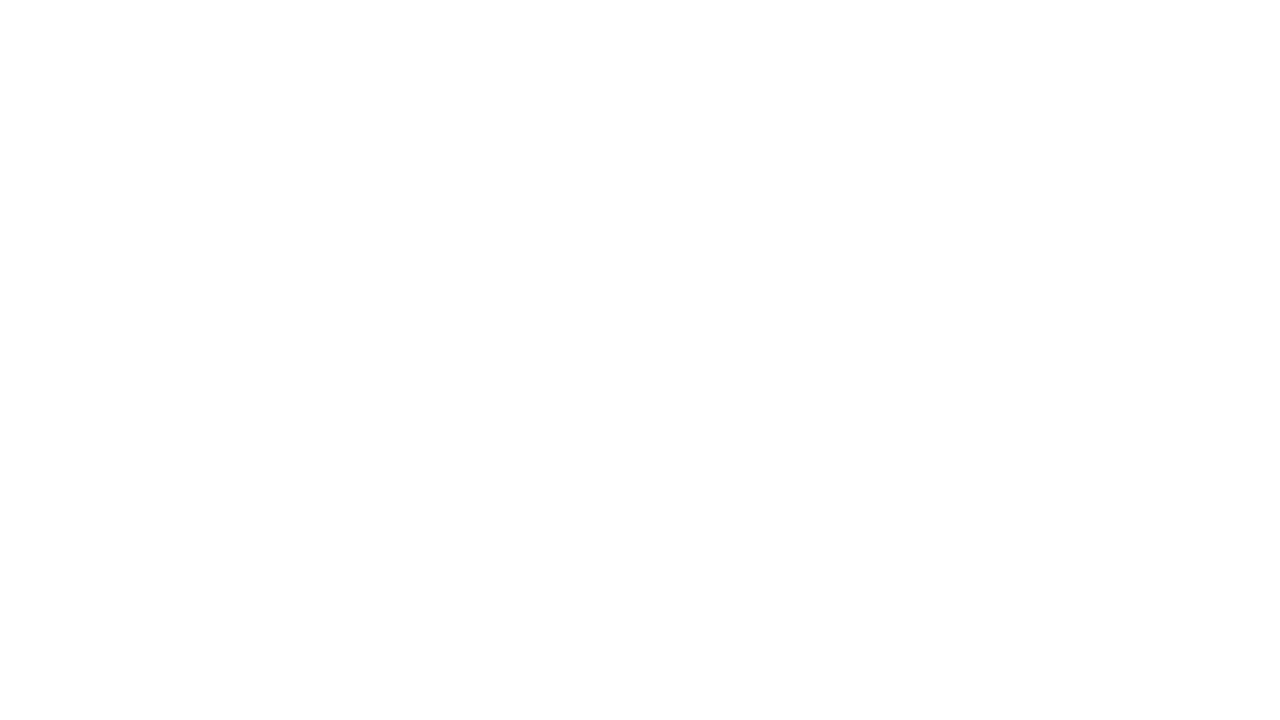
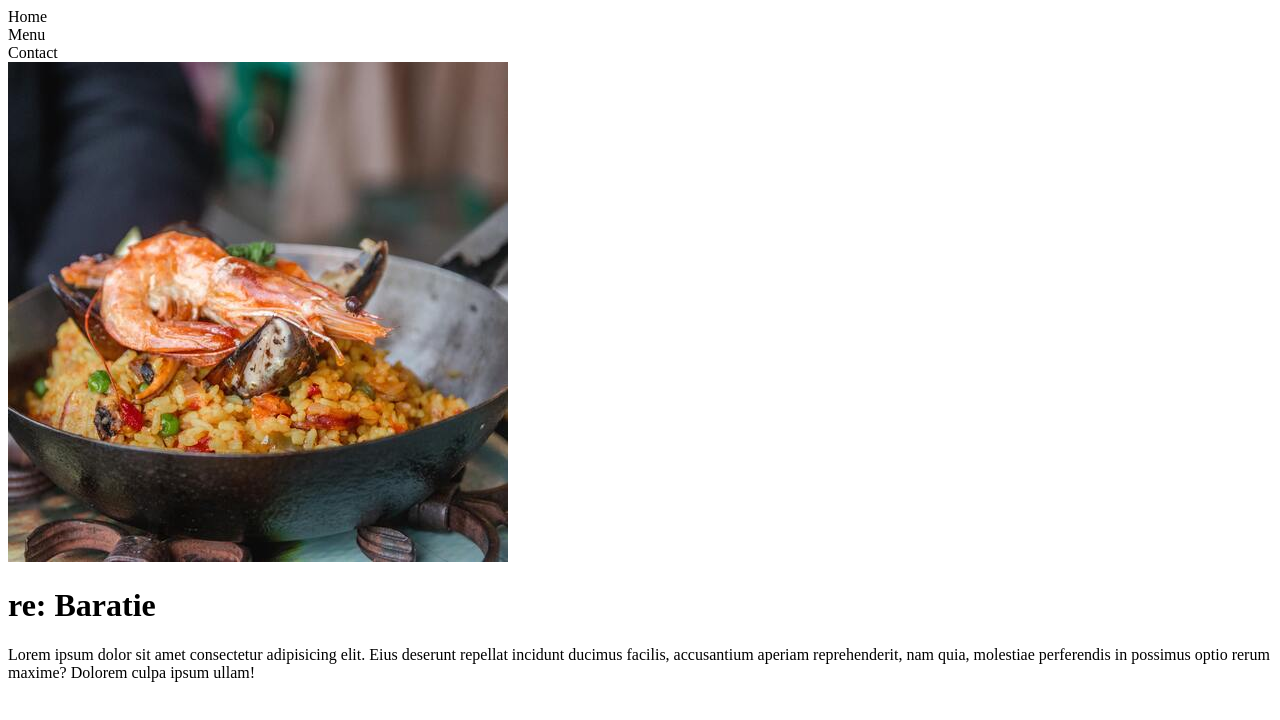
Before and after one commit to Toph765/restaurant-page, a website built with webpack: page dist/index.html in a window 1280 px wide. Built offline with nearby package versions, Linux system fonts and the light colour scheme.

Commit message:
Add dummy content

```diff
--- a/dist/index.html
+++ b/dist/index.html
@@ -6,7 +6,21 @@
     <title>Restaurant Page</title>
 </head>
 <body>
-    <div id="content"></div>
+    <div id="content">
+        <header>
+            <div>Home</div>
+            <div>Menu</div>
+            <div>Contact</div>
+        </header>
+        <main>
+            <img src="food-pexels-dorota-semla.jpg" alt="food">
+            <h1>re: Baratie</h1>
+            <div>
+                Lorem ipsum dolor sit amet consectetur adipisicing elit. Eius deserunt repellat incidunt ducimus facilis, accusantium aperiam reprehenderit, nam quia, molestiae perferendis in possimus optio rerum maxime? Dolorem culpa ipsum ullam!
+            </div>
+
+        </main>
+    </div>
     <script src="main.js"></script>
 </body>
 </html>
```
Also changed, not shown: dist/food-pexels-dorota-semla.jpg (added).
